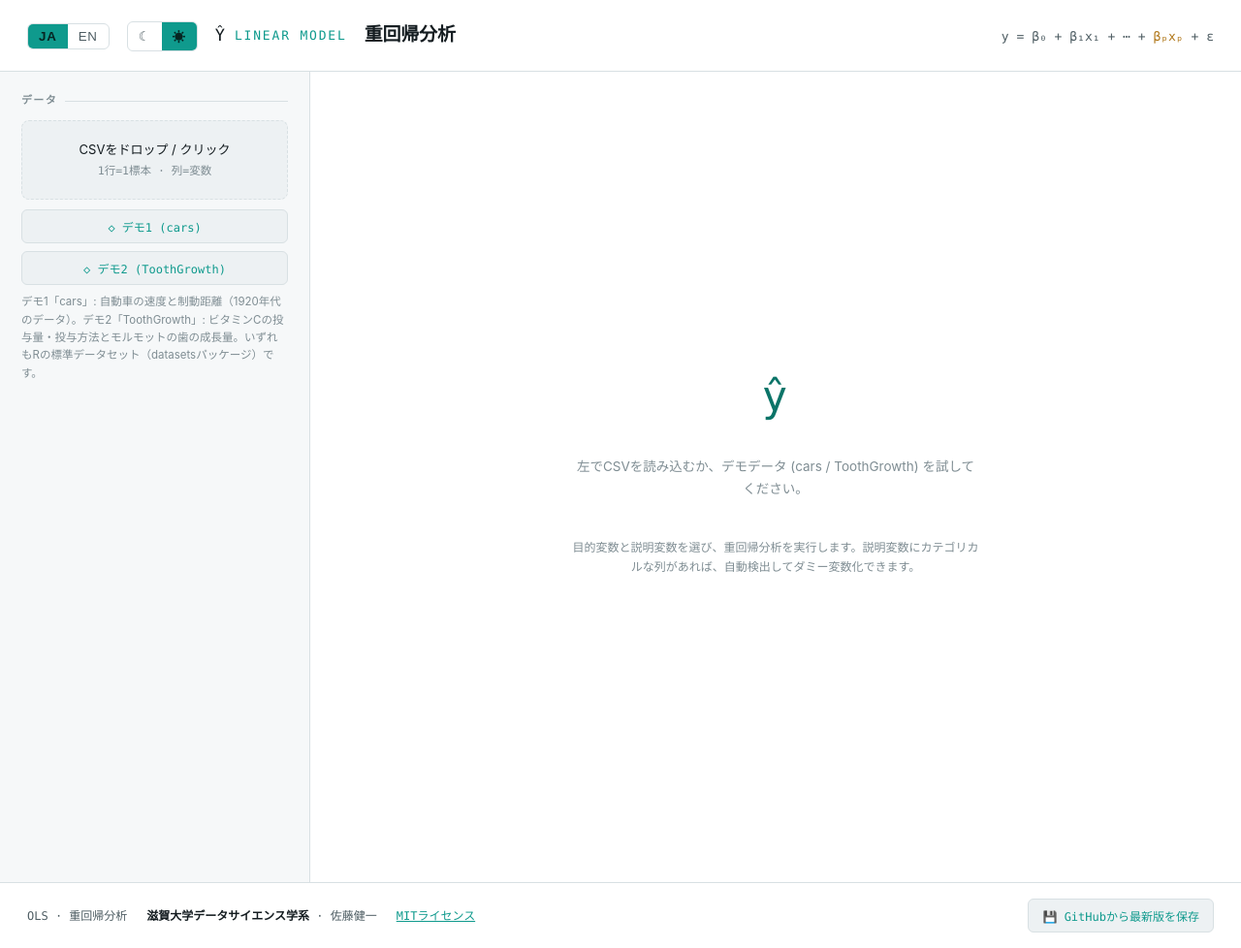
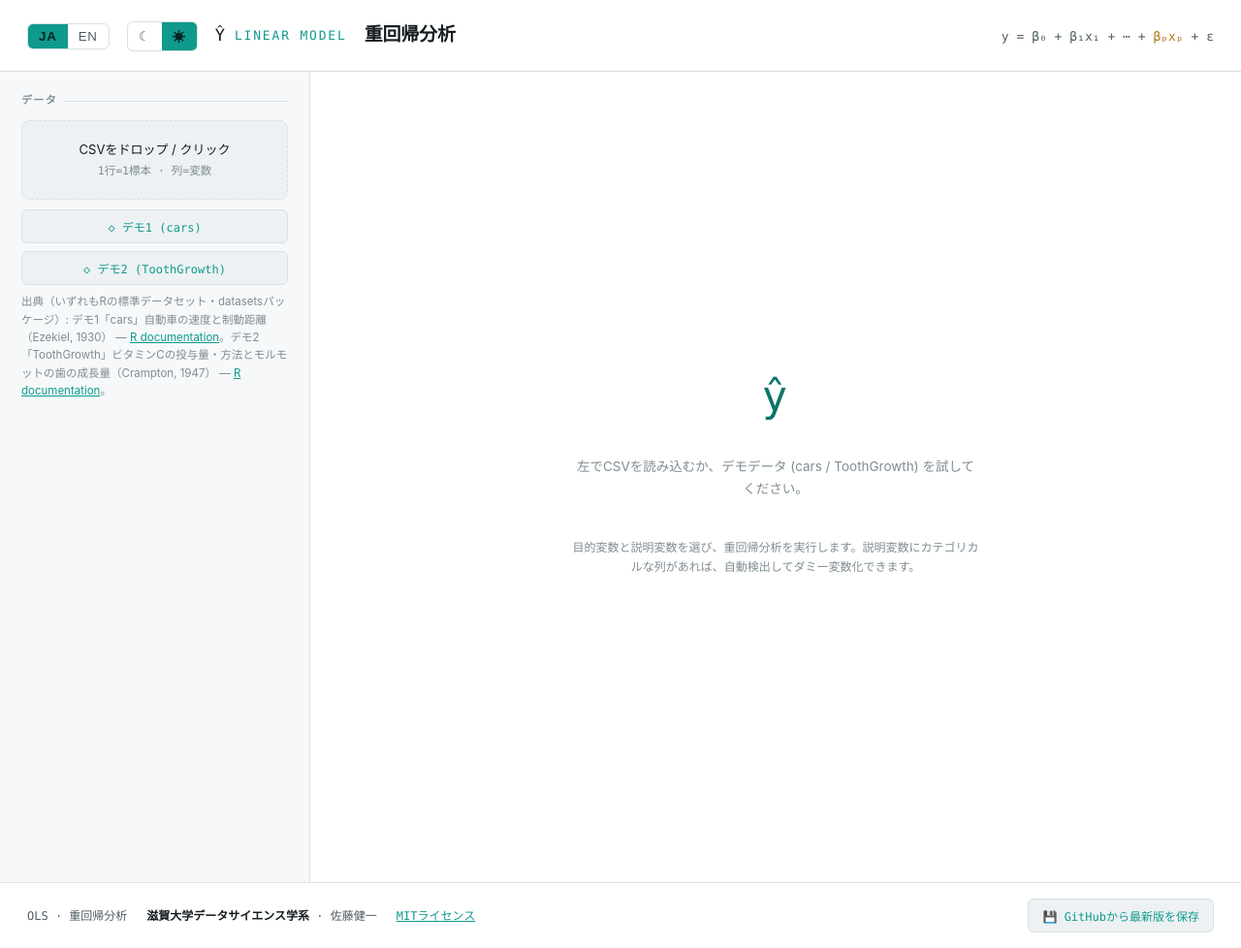
Before and after one commit to ksatohds/ksatohds.github.io, a Jekyll site: the page html_app/linear_model.html, which Jekyll copies as it is, in a window 1280 px wide. Shown: the whole page at 97% size. Built offline with Jekyll 4.4.1, drawn with Linux system fonts in a browser that asks for light colours.

Commit message:
20260817 デモデータの表示を「簡易説明」から正式な出典表記に修正
著者・発表年・R公式ドキュメントへのリンクを追加（他アプリのdemo_credit
と同水準の出典形式に統一）:
- linear_model.html: cars(Ezekiel,1930)/ToothGrowth(Crampton,1947)
- class_tree.html: iris(Fisher,1936; Anderson,1935)
各リンク先はR公式ドキュメント(stat.ethz.ch)で実在確認済み。

Co-Authored-By: Claude Opus 4.8 <noreply@anthropic.com>

```diff
--- a/html_app/class_tree.html
+++ b/html_app/class_tree.html
@@ -155,7 +155,7 @@
       <input type="file" id="file" accept=".csv,.tsv,.txt">
       <div class="filemeta" id="meta"></div>
       <button class="dl" id="demo" style="width:100%;margin-top:10px" data-i18n="demo_btn">◇ デモデータ (iris)</button>
-      <div class="hint" data-i18n="demo_credit" style="margin-top:8px;line-height:1.6">アヤメ属3種（setosa・versicolor・virginica）各50株の、がく片・花弁の長さ・幅の測定データ。Rの標準データセット（datasetsパッケージ）です。</div>
+      <div class="hint" data-i18n-html="demo_credit" style="margin-top:8px;line-height:1.6"></div>
     </div>
 
     <div class="group" id="varGroup" style="display:none">
@@ -229,7 +229,7 @@ const I18N={
     g_data:'データ', g_vars:'変数選択', g_param:'パラメータ',
     drop_big:'CSVをドロップ / クリック', drop_small:'1行=1標本 · 列=変数',
     demo_btn:'◇ デモデータ (iris)',
-    demo_credit:'アヤメ属3種（setosa・versicolor・virginica）各50株の、がく片・花弁の長さ・幅の測定データ。Rの標準データセット（datasetsパッケージ）です。',
+    demo_credit:'出典: アヤメ属3種（setosa・versicolor・virginica）各50株のがく片・花弁の測定データ（Fisher, 1936; Anderson, 1935）。Rの標準データセット（datasetsパッケージ） — <a href="https://stat.ethz.ch/R-manual/R-devel/library/datasets/html/iris.html" target="_blank" rel="noopener">R documentation</a>。',
     v_target:'目的変数 (カテゴリ)', v_features:'説明変数 (複数選択可)',
     v_hint:'チェックした変数を説明変数に使います。連続・カテゴリの両方を扱えます。カテゴリは頻度上位5水準＋その他(misc.)として扱います。',
     cb_numcat:'少数水準の数値をカテゴリとして扱う', cb_numcat_sub:'OFFで順序数値（しきい値分岐）として扱う',
@@ -267,7 +267,7 @@ const I18N={
     g_data:'Data', g_vars:'Variables', g_param:'Parameters',
     drop_big:'Drop or click a CSV', drop_small:'1 row = 1 sample · columns = variables',
     demo_btn:'◇ Demo data (iris)',
-    demo_credit:'Sepal/petal length and width of 50 flowers each from 3 iris species (setosa, versicolor, virginica). A standard R dataset (the "datasets" package).',
+    demo_credit:'Source: sepal/petal measurements of 50 flowers each from 3 iris species (setosa, versicolor, virginica) (Fisher, 1936; Anderson, 1935). A standard R dataset (the "datasets" package) — <a href="https://stat.ethz.ch/R-manual/R-devel/library/datasets/html/iris.html" target="_blank" rel="noopener">R documentation</a>.',
     v_target:'Target (categorical)', v_features:'Features (multi-select)',
     v_hint:'Checked variables are used as features. Both continuous and categorical are supported. Categoricals use the top-5 levels + others (misc.).',
     cb_numcat:'Treat low-level numerics as categorical', cb_numcat_sub:'OFF = ordered numeric (threshold splits)',
--- a/html_app/linear_model.html
+++ b/html_app/linear_model.html
@@ -141,7 +141,7 @@
         <button class="dl" id="demo1" data-i18n="demo1_btn">◇ デモ1 (cars)</button>
         <button class="dl" id="demo2" data-i18n="demo2_btn">◇ デモ2 (ToothGrowth)</button>
       </div>
-      <div class="hint" data-i18n="demo_credit" style="margin-top:8px;line-height:1.6">デモ1「cars」: 自動車の速度と制動距離（1920年代のデータ）。デモ2「ToothGrowth」: ビタミンCの投与量・投与方法とモルモットの歯の成長量。いずれもRの標準データセット（datasetsパッケージ）です。</div>
+      <div class="hint" data-i18n-html="demo_credit" style="margin-top:8px;line-height:1.6"></div>
     </div>
 
     <div class="group" id="varGroup" style="display:none">
@@ -202,7 +202,7 @@ const I18N={
     g_data:'データ', g_vars:'変数選択', g_cat:'カテゴリカル変数（ダミー変数化）',
     drop_big:'CSVをドロップ / クリック', drop_small:'1行=1標本 · 列=変数',
     demo1_btn:'◇ デモ1 (cars)', demo2_btn:'◇ デモ2 (ToothGrowth)',
-    demo_credit:'デモ1「cars」: 自動車の速度と制動距離（1920年代のデータ）。デモ2「ToothGrowth」: ビタミンCの投与量・投与方法とモルモットの歯の成長量。いずれもRの標準データセット（datasetsパッケージ）です。',
+    demo_credit:'出典（いずれもRの標準データセット・datasetsパッケージ）: デモ1「cars」自動車の速度と制動距離（Ezekiel, 1930） — <a href="https://stat.ethz.ch/R-manual/R-devel/library/datasets/html/cars.html" target="_blank" rel="noopener">R documentation</a>。デモ2「ToothGrowth」ビタミンCの投与量・方法とモルモットの歯の成長量（Crampton, 1947） — <a href="https://stat.ethz.ch/R-manual/R-devel/library/datasets/html/ToothGrowth.html" target="_blank" rel="noopener">R documentation</a>。',
     v_target:'目的変数 (数値)', v_features:'説明変数 (複数選択可)',
     v_hint:'チェックした変数を説明変数に使います。数値の列はそのまま連続変数として、文字列の列は下の「カテゴリカル変数」欄に候補として現れます。',
     cat_hint:'説明変数の中で数値でない列です。チェックした変数はダミー変数に展開してから重回帰に用います（水準はアルファベット順、最初の水準が基準カテゴリ）。チェックを外すとその変数はモデルから除外されます。',
@@ -239,7 +239,7 @@ const I18N={
     g_data:'Data', g_vars:'Variables', g_cat:'Categorical variables (dummy coding)',
     drop_big:'Drop or click a CSV', drop_small:'1 row = 1 sample · columns = variables',
     demo1_btn:'◇ Demo 1 (cars)', demo2_btn:'◇ Demo 2 (ToothGrowth)',
-    demo_credit:'Demo 1 "cars": speed and stopping distance of cars (1920s data). Demo 2 "ToothGrowth": effect of vitamin C dose/delivery method on tooth growth in guinea pigs. Both are standard R datasets (the "datasets" package).',
+    demo_credit:'Source (both are standard R datasets, the "datasets" package): Demo 1 "cars" — speed and stopping distance of cars (Ezekiel, 1930) — <a href="https://stat.ethz.ch/R-manual/R-devel/library/datasets/html/cars.html" target="_blank" rel="noopener">R documentation</a>. Demo 2 "ToothGrowth" — effect of vitamin C dose/method on tooth growth in guinea pigs (Crampton, 1947) — <a href="https://stat.ethz.ch/R-manual/R-devel/library/datasets/html/ToothGrowth.html" target="_blank" rel="noopener">R documentation</a>.',
     v_target:'Target (numeric)', v_features:'Features (multi-select)',
     v_hint:'Checked variables are used as features. Numeric columns are used as continuous variables; text columns appear as candidates in the "Categorical variables" list below.',
     cat_hint:'Non-numeric columns among the selected features. Checked variables are dummy-coded before regression (levels sorted alphabetically; the first level is the reference). Unchecking a variable excludes it from the model.',
```
